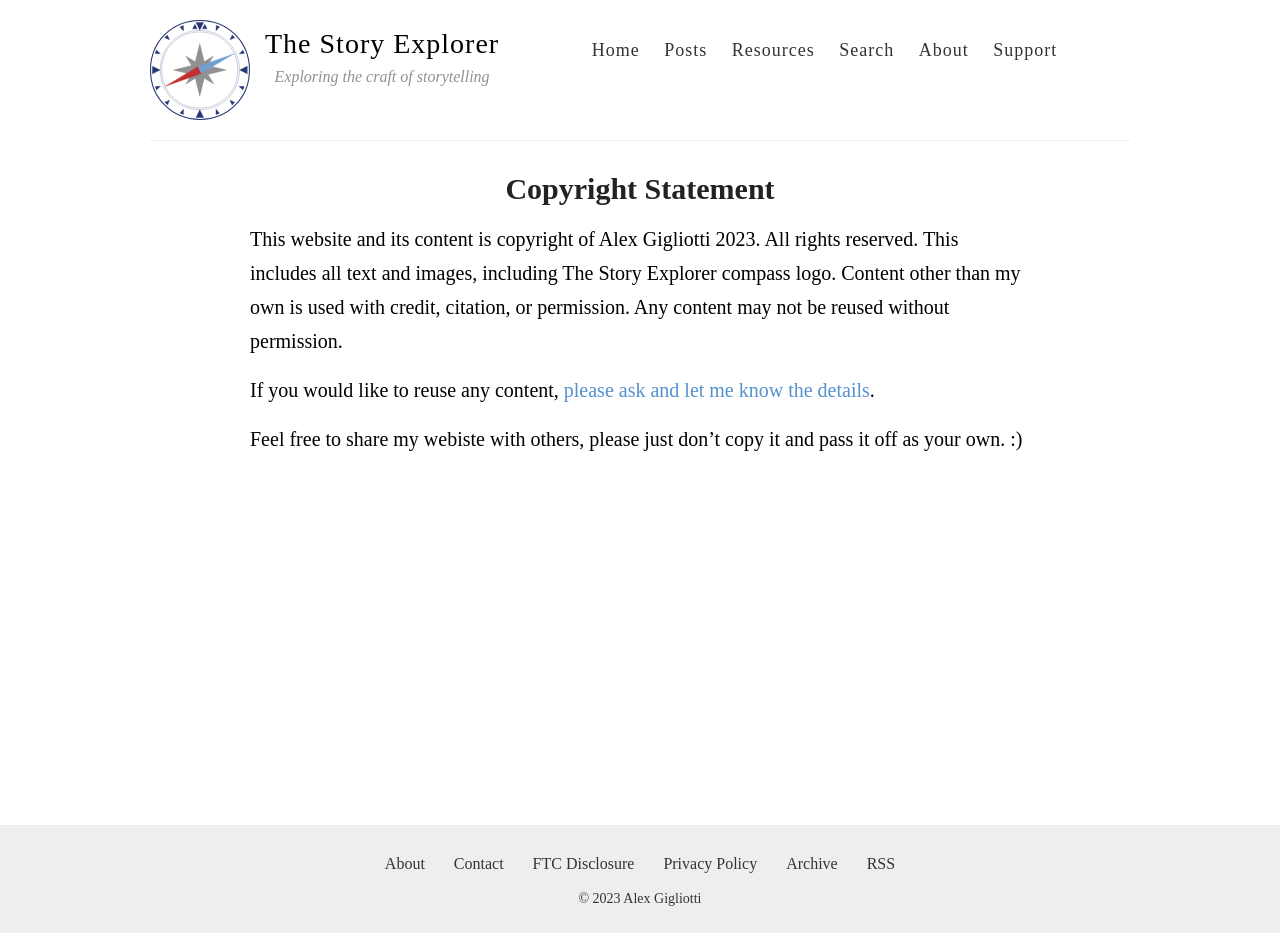
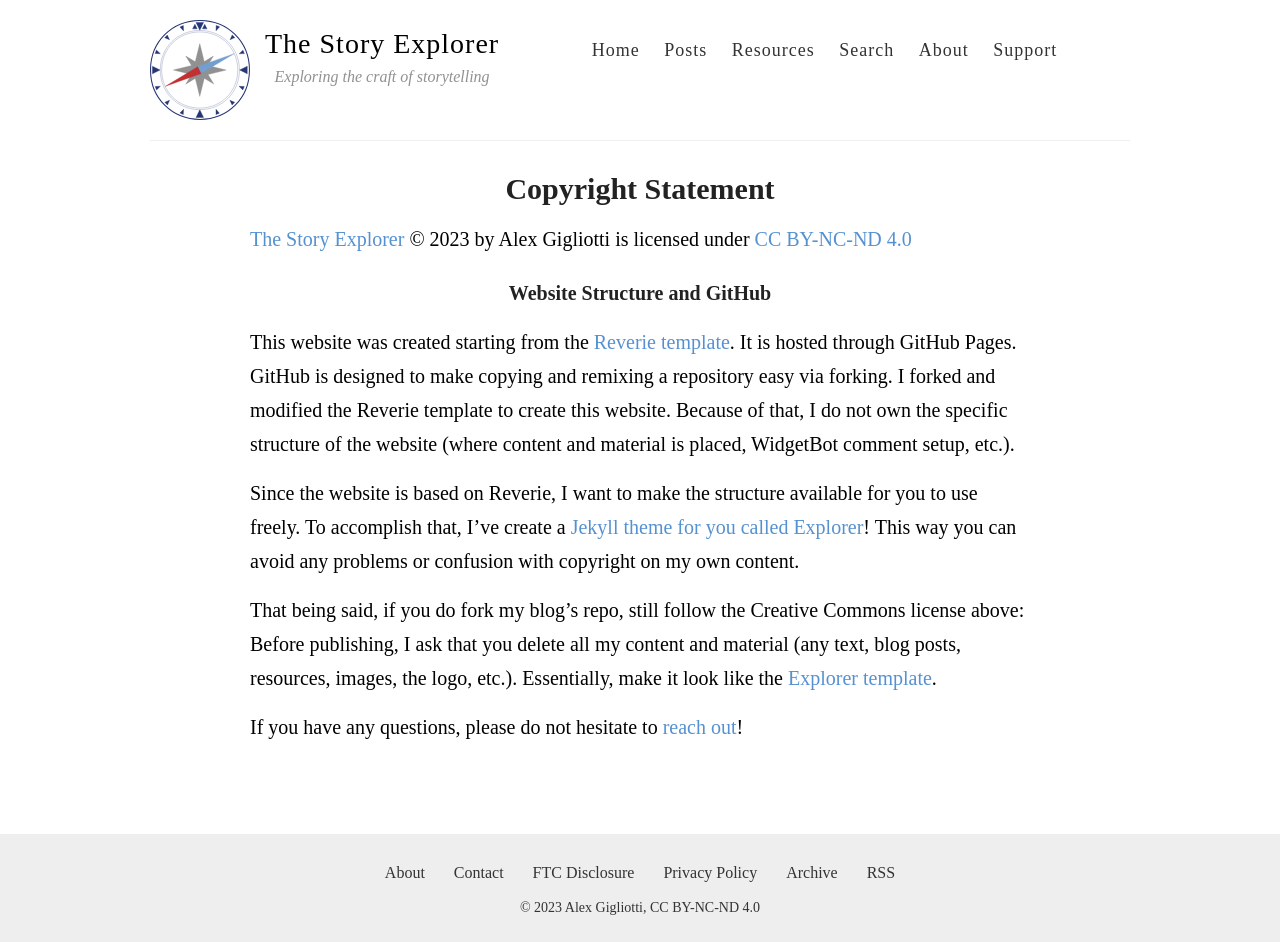
Before and after one commit to storyexplorer/The-Story-Explorer, a Jekyll site: the page built from _pages/copyright_statement.md, in a window 1280 px wide. Built offline with Jekyll 4.4.1, drawn with Linux system fonts in a browser that asks for light colours; some web fonts are replaced.

Commit message:
Copyright updates

```diff
--- a/_layouts/default.html
+++ b/_layouts/default.html
@@ -56,7 +56,7 @@
             <a href="{{ site.baseurl }}/archive">Archive</a>
             <a href="{{ site.baseurl }}/feed.xml">RSS</a>
             <br>
-            <a class="copyright" href="{{site.baseurl}}/copyright/"> &#169; 2023 Alex Gigliotti </a>
+            <a class="copyright" href="{{site.baseurl}}/copyright/"> &#169; 2023 Alex Gigliotti, CC BY-NC-ND 4.0 </a>
             <!-- {% include svg-icons.html %} -->
           </footer>
         <!-- </div> -->
--- a/_pages/copyright_statement.md
+++ b/_pages/copyright_statement.md
@@ -4,8 +4,13 @@ title: Copyright Statement
 permalink: /copyright/
 ---
 
-This website and its content is copyright of Alex Gigliotti 2023. All rights reserved. This includes all text and images, including The Story Explorer compass logo. Content other than my own is used with credit, citation, or permission. Any content may not be reused without permission.
+[The Story Explorer](https://storyexplorer.blog/) © 2023 by Alex Gigliotti is licensed under [CC BY-NC-ND 4.0](https://creativecommons.org/licenses/by-nc-nd/4.0/?ref=chooser-v1)
 
-If you would like to reuse any content, [please ask and let me know the details]({{site.baseurl}}/contact/).
+### Website Structure and GitHub
+This website was created starting from the [Reverie template](https://github.com/amitmerchant1990/reverie). It is hosted through GitHub Pages. GitHub is designed to make copying and remixing a repository easy via forking. I forked and modified the Reverie template to create this website. Because of that, I do not own the specific structure of the website (where content and material is placed, WidgetBot comment setup, etc.).
 
-Feel free to share my webiste with others, please just don't copy it and pass it off as your own. :)
+Since the website is based on Reverie, I want to make the structure available for you to use freely. To accomplish that, I've create a [Jekyll theme for you called Explorer](https://github.com/storyexplorer/explorer/tree/main)! This way you can avoid any problems or confusion with copyright on my own content.
+
+That being said, if you do fork my blog's repo, still follow the Creative Commons license above: Before publishing, I ask that you delete all my content and material (any text, blog posts, resources, images, the logo, etc.). Essentially, make it look like the [Explorer template](https://github.com/storyexplorer/explorer/tree/main).
+
+If you have any questions, please do not hesitate to [reach out]({{site.baseurl}}/contact/)!
```
Also changed, not shown: _pages/about.md (+1 -1 lines), README.md.
